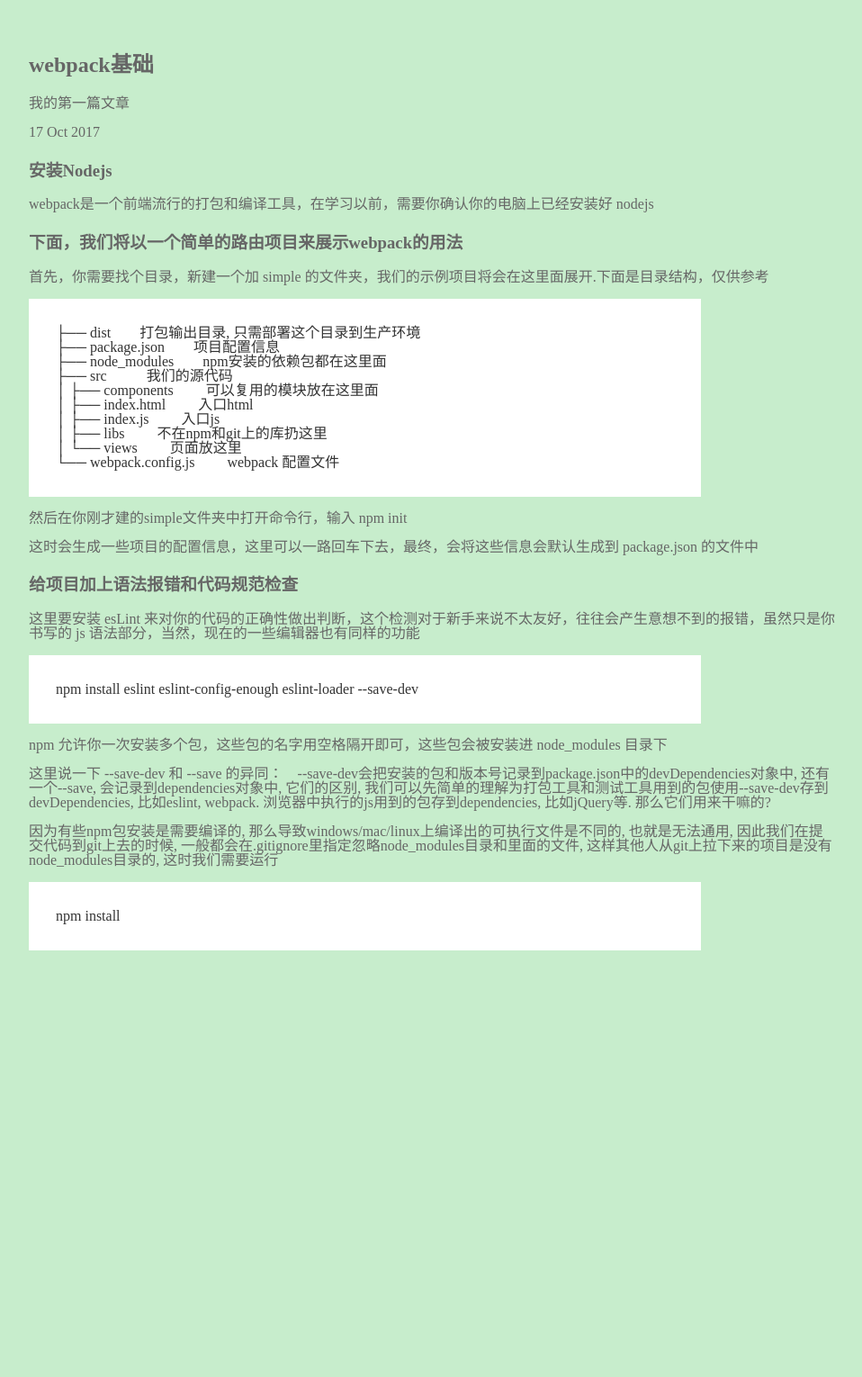
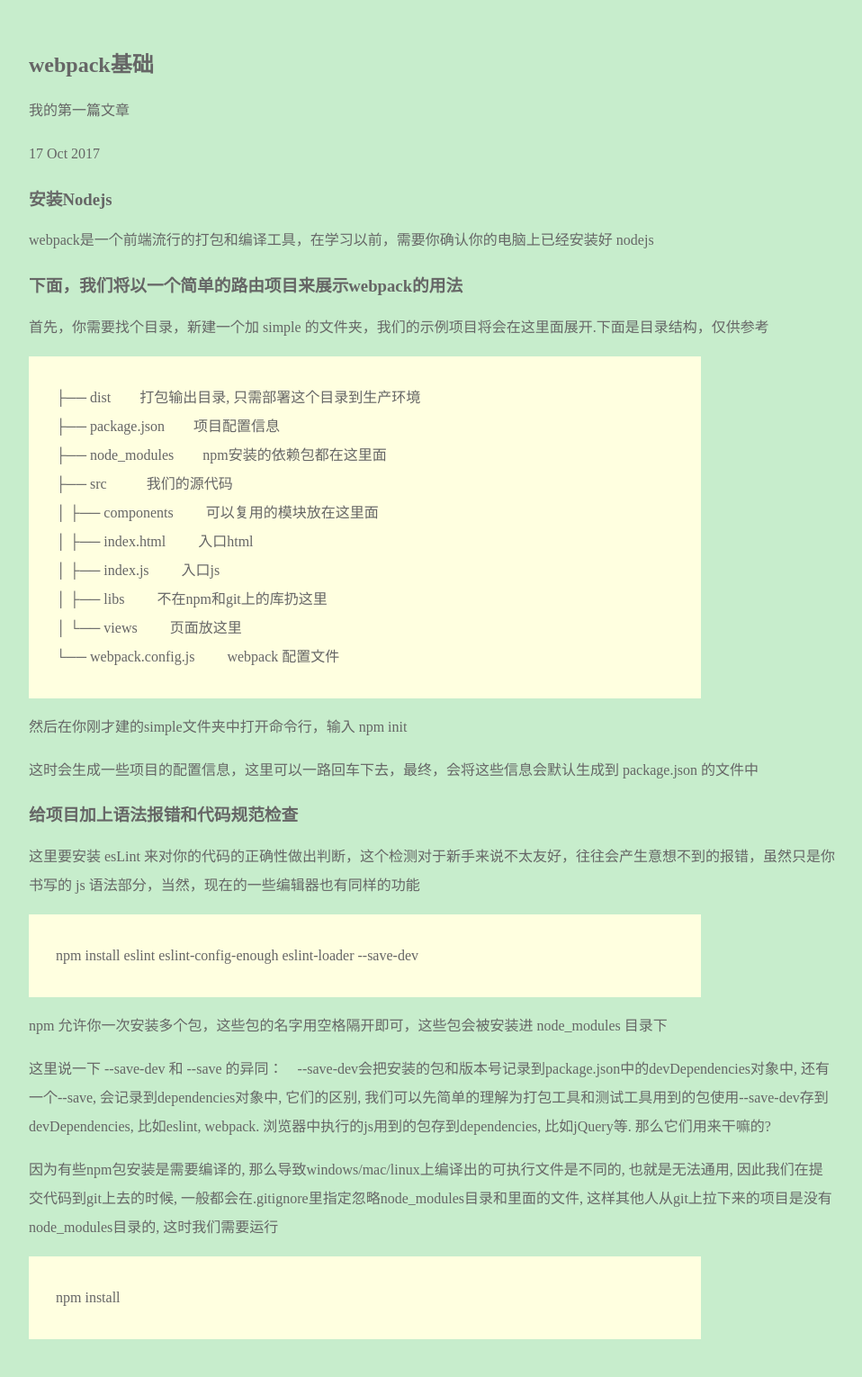
Before and after one commit to BobiY/BobiY.github.io, a Jekyll site: the page built from _posts/2017-10-17-webpack.html, in a window 1280 px wide. Shown: the whole page at 90% size, without its empty margins (168-1126 px from the left). Built offline with Jekyll 4.4.1, drawn with Linux system fonts in a browser that asks for light colours; before the commit the page ends 1098 px from its top, so only the background shows below that.

Commit message:
Update webpack.css

```diff
--- a/css/webpack.css
+++ b/css/webpack.css
@@ -1,11 +1,11 @@
 
 p{
-    line-height: 1;
+    line-height: 2;
 }
 
 .back{
-    color: #333;
-    background: #fff;
+    color: #666;
+    background: #ffffe0;
     margin: 10px 0;
     padding: 30px 0 30px 30px;
     width: 80%;
```
